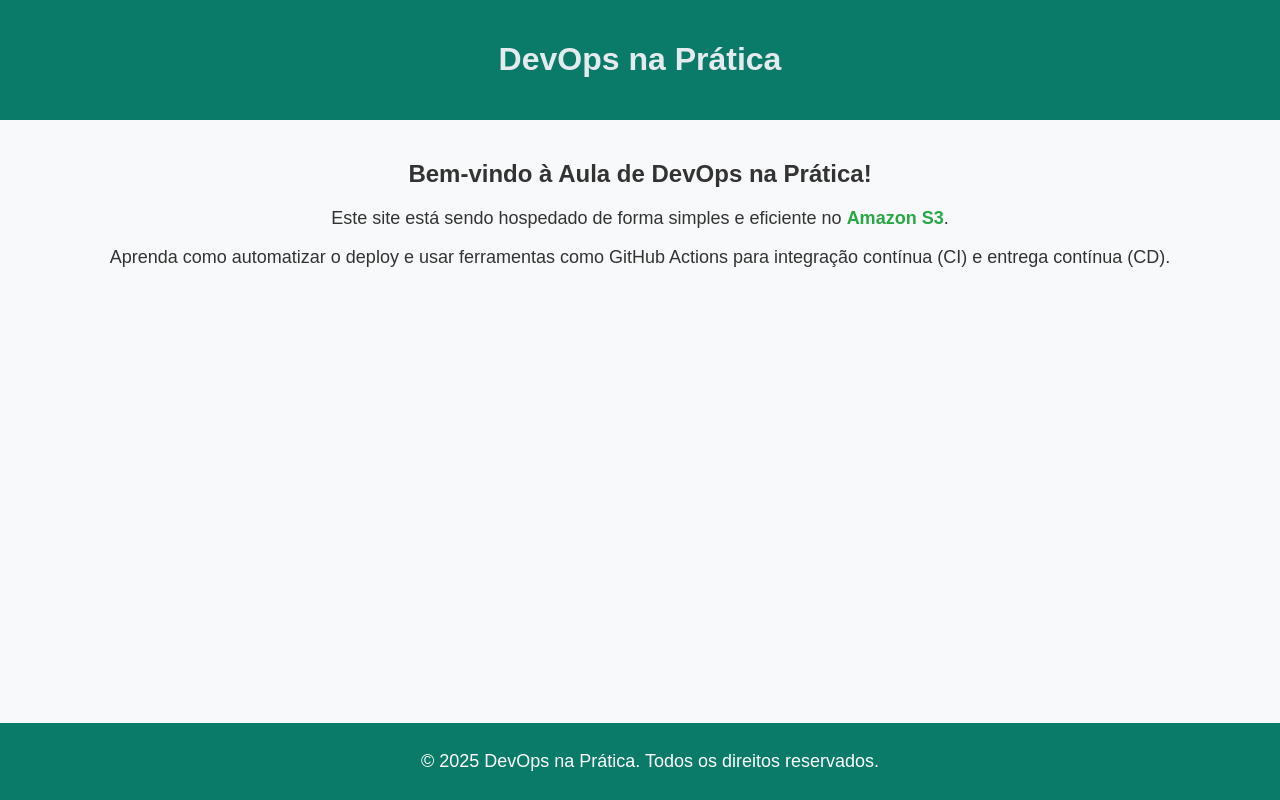
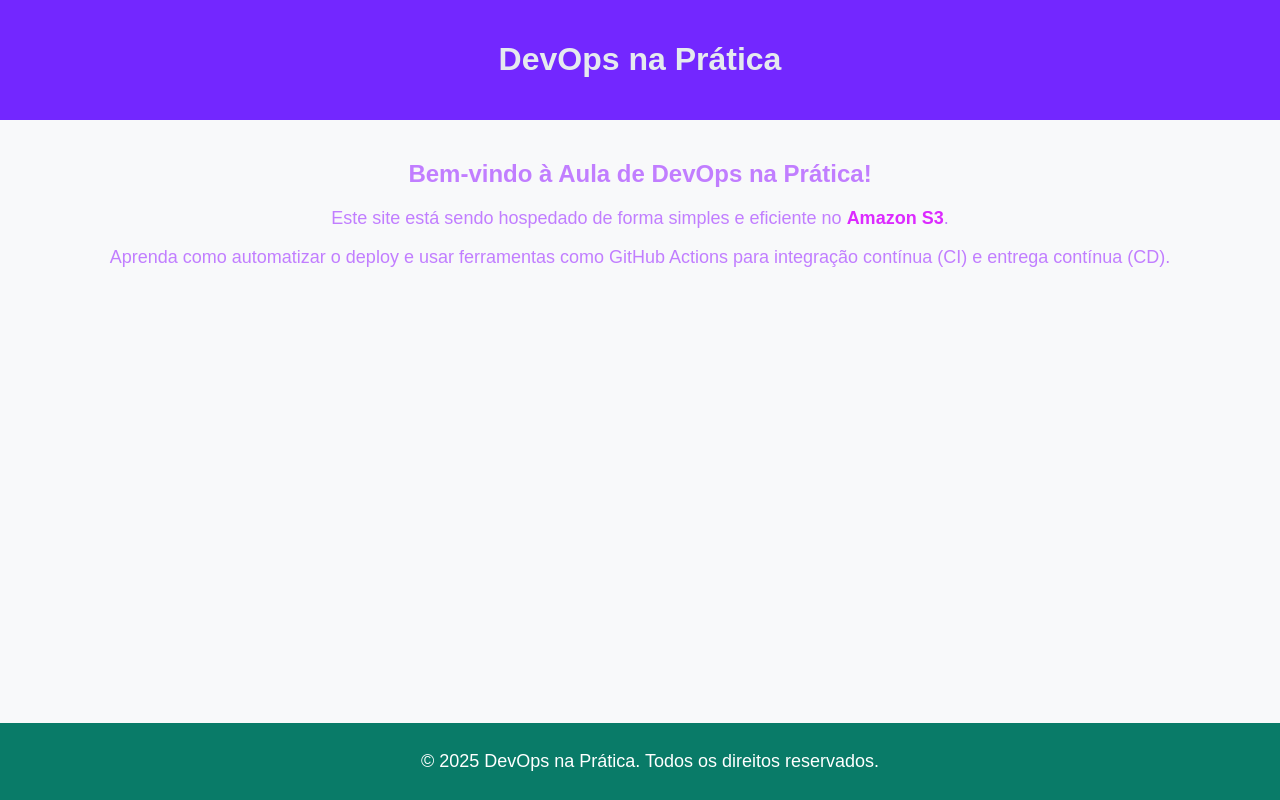
Before and after one commit to cassiowt/site-statico, a plain HTML site: page index.html in a window 1280 px wide. Drawn offline with Linux system fonts and the light colour scheme.

Commit message:
alterado a cor do heder

```diff
--- a/index.html
+++ b/index.html
@@ -8,12 +8,12 @@
         body {
             font-family: Arial, sans-serif;
             background-color: #f8f9fa;
-            color: #333;
+            color: #c17eff;
             margin: 0;
             padding: 0;
         }
         header {
-            background-color: #097b68;
+            background-color: #7327ff;
             color: white;
             text-align: center;
             padding: 20px;
@@ -39,7 +39,7 @@
             font-size: 18px;
         }
         .highlight {
-            color: #28a745;
+            color: #dc2aff;
             font-weight: bold;
         }
     </style>
```
